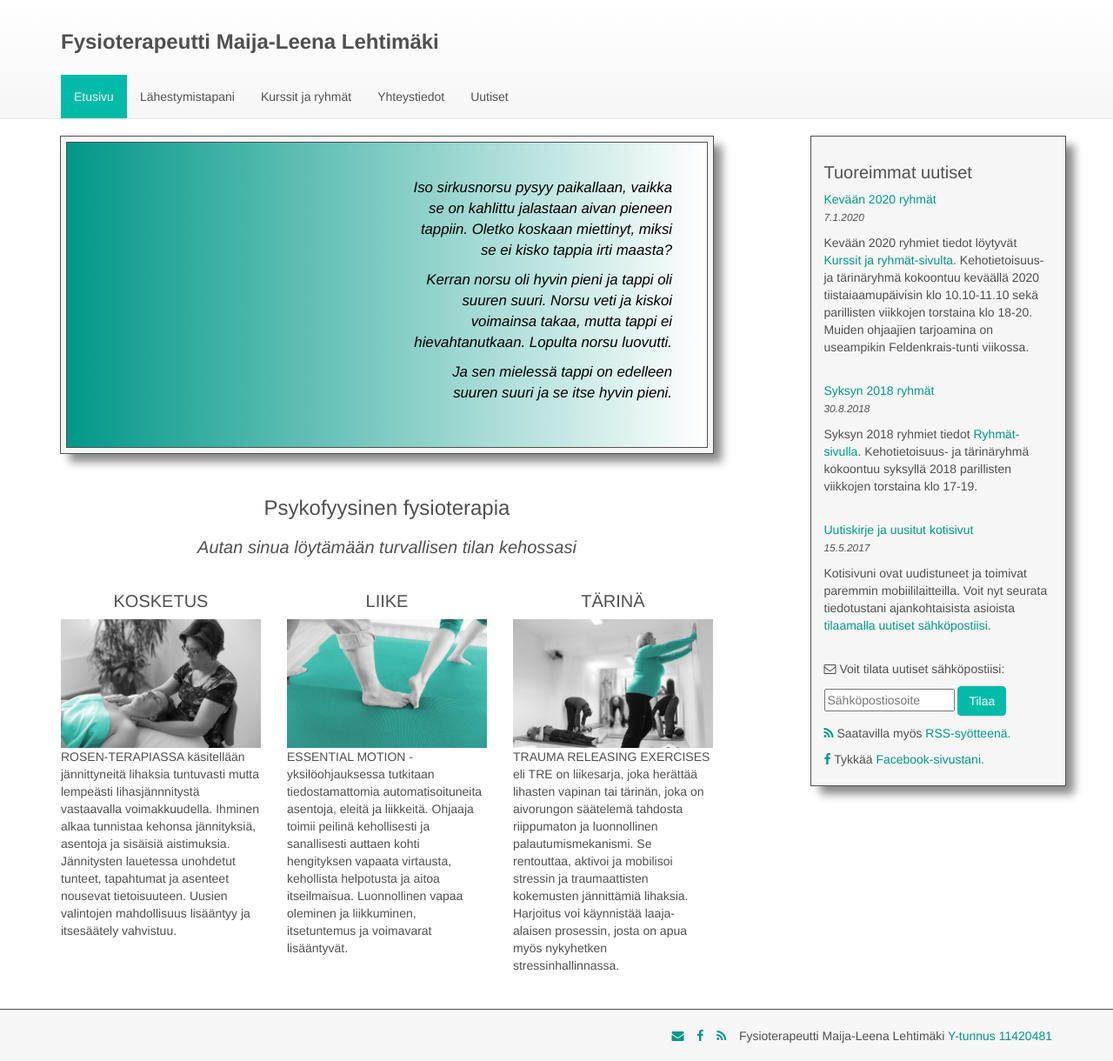
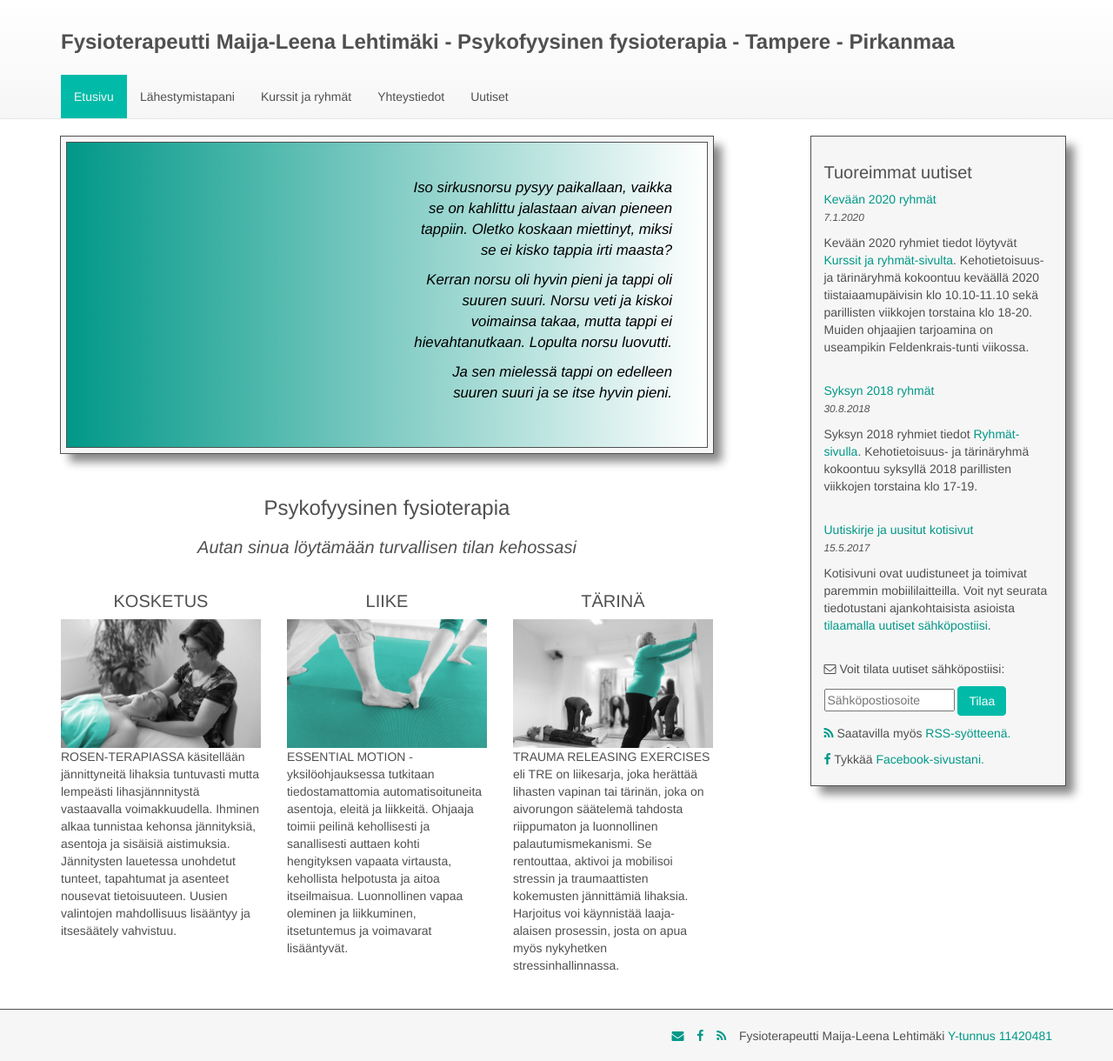
Before and after one commit to jluttine/maijaleenalehtimaki.fi, a Jekyll site: the page built from _pages/00-etusivu.html, in a window 1280 px wide. Shown: the whole page at 87% size. Built offline with Jekyll 4.4.1, drawn with Linux system fonts in a browser that asks for light colours.

```diff
--- a/_config.yml
+++ b/_config.yml
@@ -6,7 +6,7 @@
 # 'jekyll serve'. If you change this file, please restart the server process.
 
 # Site settings
-title: Fysioterapeutti Maija-Leena Lehtimäki
+title: Fysioterapeutti Maija-Leena Lehtimäki - Psykofyysinen fysioterapia - Tampere - Pirkanmaa
 #email: your-email@domain.com
 description: >
   Rosen-terapeutti, Essential Motion -ohjaaja ja Trauma Releasing Exercises -ohjaaja.
```
